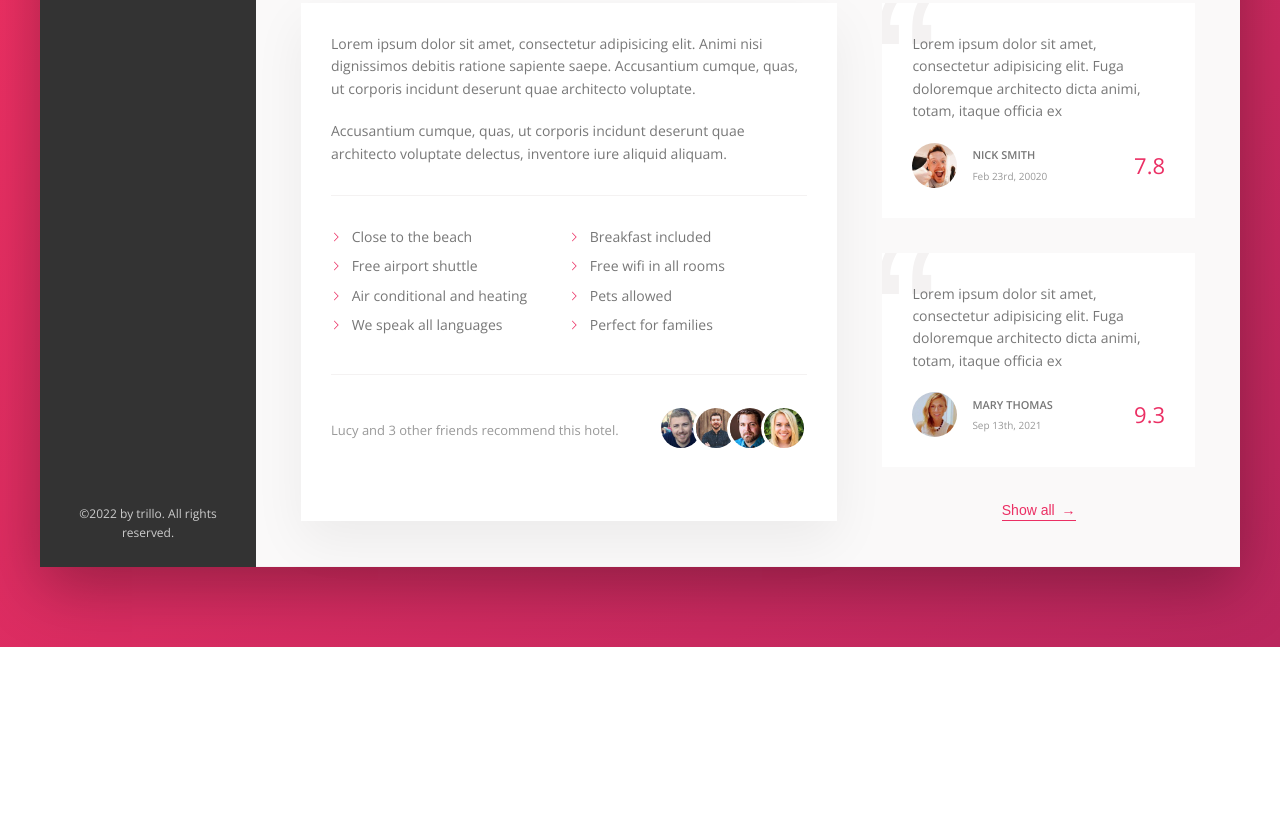
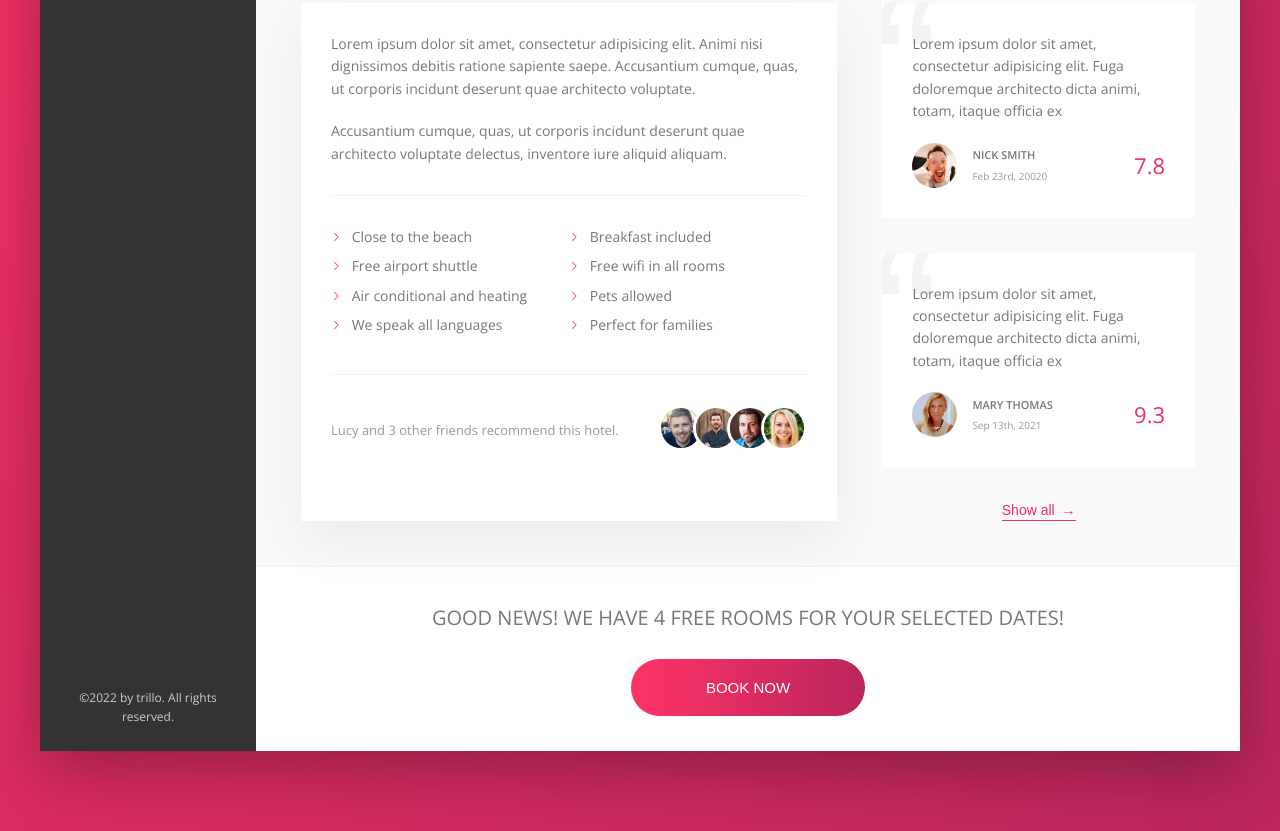
Before and after one commit to SirriCelles/css-trillor-app, a website: page index.html in a window 1280 px wide. Shown: the part 648-1479 px from the top of the page. Before the commit the page ends 1295 px from the top, so only its background shows below. Drawn offline with nearby package versions, Linux system fonts and the light colour scheme.

Commit message:
booking botton complete

```diff
--- a/index.html
+++ b/index.html
@@ -220,6 +220,16 @@
                            <button class="btn-inline">Show all <span>&rarr;</span></button>
                         </div>
                     </div>
+
+                    <div class="cta">
+                        <h2 class="cta__book-now">
+                            Good news! We have 4 free rooms for your selected dates!
+                        </h2>
+                        <button class="btn">
+                            <span class="btn__visible">Book now</span>
+                            <span class="btn__invisible">Only 4 rooms left</span>
+                        </button>
+                    </div>
                 </main>
             </div>
         </div>
--- a/sass/_components.scss
+++ b/sass/_components.scss
@@ -460,3 +460,68 @@
 
 
 }
+
+
+//////////////////////////////
+// CALL TO ACTION
+.cta {
+    padding: 3.5rem;
+    text-align: center;
+
+    &__book-now {
+        font-size: 2rem;
+        font-weight: 300;
+        text-transform: uppercase;
+        margin-bottom: 2.5rem;
+    }
+}
+
+//////////////////////////////
+// CALL TO ACTION BUTTON
+
+.btn {
+    font-size: 1.5rem;
+    font-weight: 300;
+    text-transform: uppercase;
+    border-radius: 100px;
+    border: none;
+    background-image: linear-gradient(to right, var(--color-primary-light), var(--color-primary-dark));
+    color: #fff;
+    position: relative;
+    overflow: hidden;
+
+    & > * {
+        display: inline-block;
+        height: 100%;
+        width: 100%;
+        transition: all .2s;
+    }
+    &__visible {
+        padding: 2rem 7.5rem;
+    }
+
+    &__invisible {
+        position: absolute;
+        padding: 2rem 0;
+        left: 0;
+        top: -100%;
+
+    }
+
+    &:hover {
+        background-image: linear-gradient(to left, var(--color-primary-light), var(--color-primary-dark));
+    }
+
+    &:hover  &__visible{
+        transform: translateY(100%);
+    }
+
+    &:hover &__invisible{
+        top: 0;
+    }
+
+    &:focus {
+        outline: none;
+        animation: pulsate 1s infinite;
+    }
+}
```
Also changed, not shown: css/style.css.
